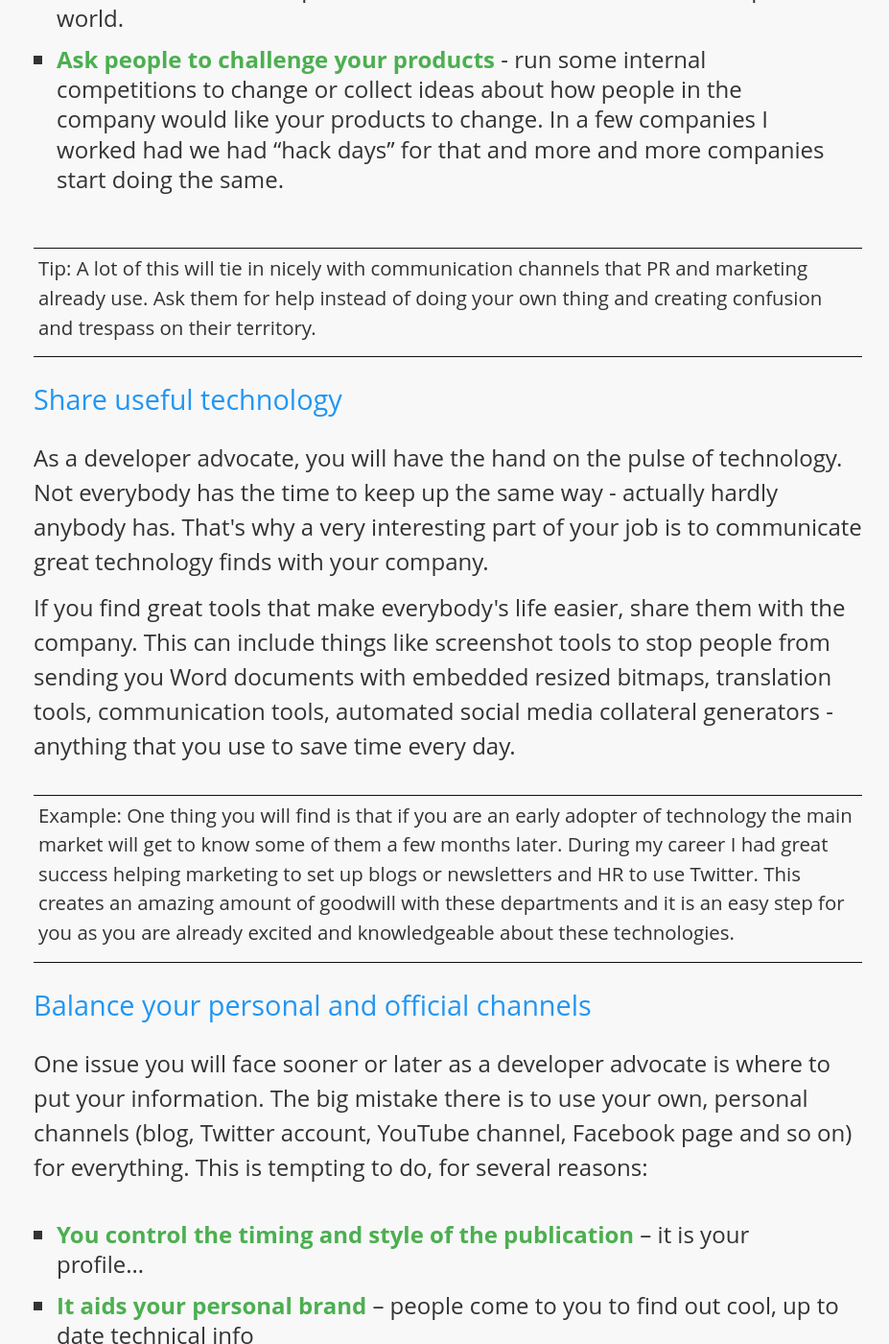
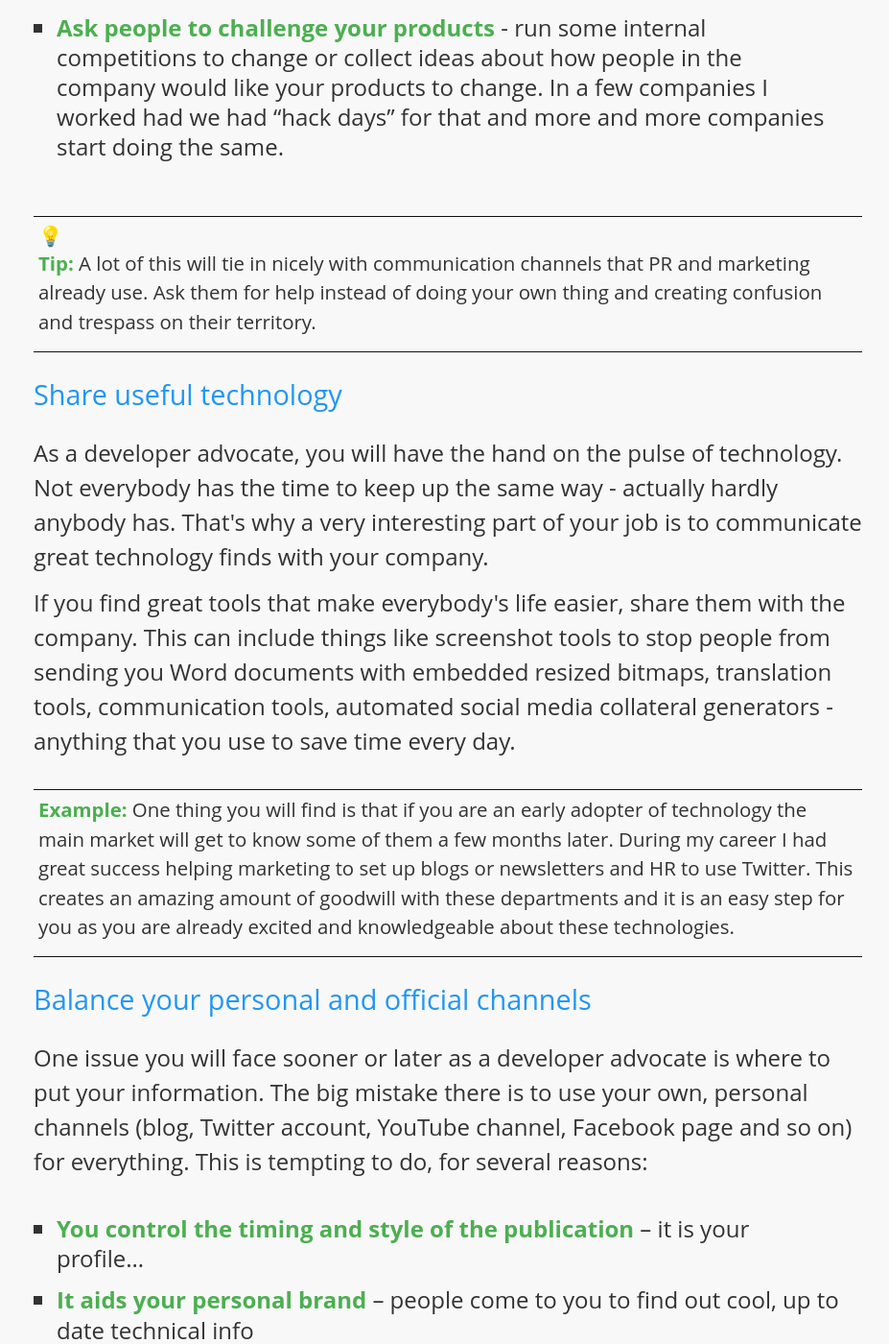
Before and after one commit to codepo8/developer-advocacy-handbook, a Jekyll site: the page built from working-with-your-company.md, in a window 1280 px wide and 1400 px high, scrolled down 10454 px. Shown: the whole window at 96% size, without its empty margins (353-1280 px from the left). Built offline with Jekyll 4.4.1, drawn with Linux system fonts in a browser that asks for light colours; our own code applies the rules of GitHub Pages for plain Markdown files; some of the changed text lies outside the part shown.

```diff
--- a/assets/styles.css
+++ b/assets/styles.css
@@ -73,7 +73,6 @@ header li:last-child::after {
   content: '';
   padding: 0;
 }
-
 header li a {
   color: var(--link);
   display: inline;
@@ -117,6 +116,8 @@ ul ul a {
 }
 nav ul {
   font-size: .9em;
+  margin: 0;
+  padding: 0;
 }
 nav ul a {
   color: var(--pagetoclink);
@@ -163,7 +164,7 @@ p, li {
   line-height: 1.5;
 }
 nav {
-  margin: 1em 0;
+  margin: 1em 0 0 0;
 }
 nav a {
   font-weight: normal;
--- a/working-with-your-company.md
+++ b/working-with-your-company.md
@@ -92,7 +92,7 @@ to deal with issues that are beyond of your control. Mergers,
 acquisitions, new products, products being discontinued, rounds of
 layoffs, redundancies - all of these things happen, so be prepared.
 
-**Fact:** The sad fact is that most company changes don't have anything to
+> **Fact:** The sad fact is that most company changes don't have anything to
 do with the quality of your work. The concept of shareholders buying
 into a company because they believe in it has been dead for years - it
 is all about trading stocks and moving them to make money in the
@@ -172,7 +172,7 @@ never feel the chance to voice their concerns. Make them aware that you
 can be their spokesperson and that you are there to demand time for
 discussing problems with their managers.
 
-> Example: I was very touched when one of my former colleagues asked me to
+> **Example:** I was very touched when one of my former colleagues asked me to
 have a few late night phone calls (over Skype) to talk about his future
 in the company and an offer he had from another company. I was also very
 annoyed about how frustrated he was about not feeling any joy or
@@ -263,7 +263,7 @@ of the woodwork:
 * **Share great responses from the outside world** - send out for example a newsletter of "happy social quotes" with tweets and blog posts about how a certain event or product launch was received in the developer world.
 * **Ask people to challenge your products** - run some internal competitions to change or collect ideas about how people in the company would like your products to change. In a few companies I worked had we had "hack days" for that and more and more companies start doing the same.
 
-> Tip: A lot of this will tie in nicely with communication channels that
+> **Tip:** A lot of this will tie in nicely with communication channels that
 PR and marketing already use. Ask them for help instead of doing your
 own thing and creating confusion and trespass on their territory.
 
@@ -280,7 +280,7 @@ people from sending you Word documents with embedded resized bitmaps,
 translation tools, communication tools, automated social media
 collateral generators - anything that you use to save time every day.
 
-> Example: One thing you will find is that if you are an early adopter of
+> **Example:** One thing you will find is that if you are an early adopter of
 technology the main market will get to know some of them a few months
 later. During my career I had great success helping marketing to set up
 blogs or newsletters and HR to use Twitter. This creates an amazing
```
Also changed, not shown: get-speaking-opportunities.md (+1 -1 lines), travel-and-conference-participation.md (+1 -1 lines), 2 other files.
